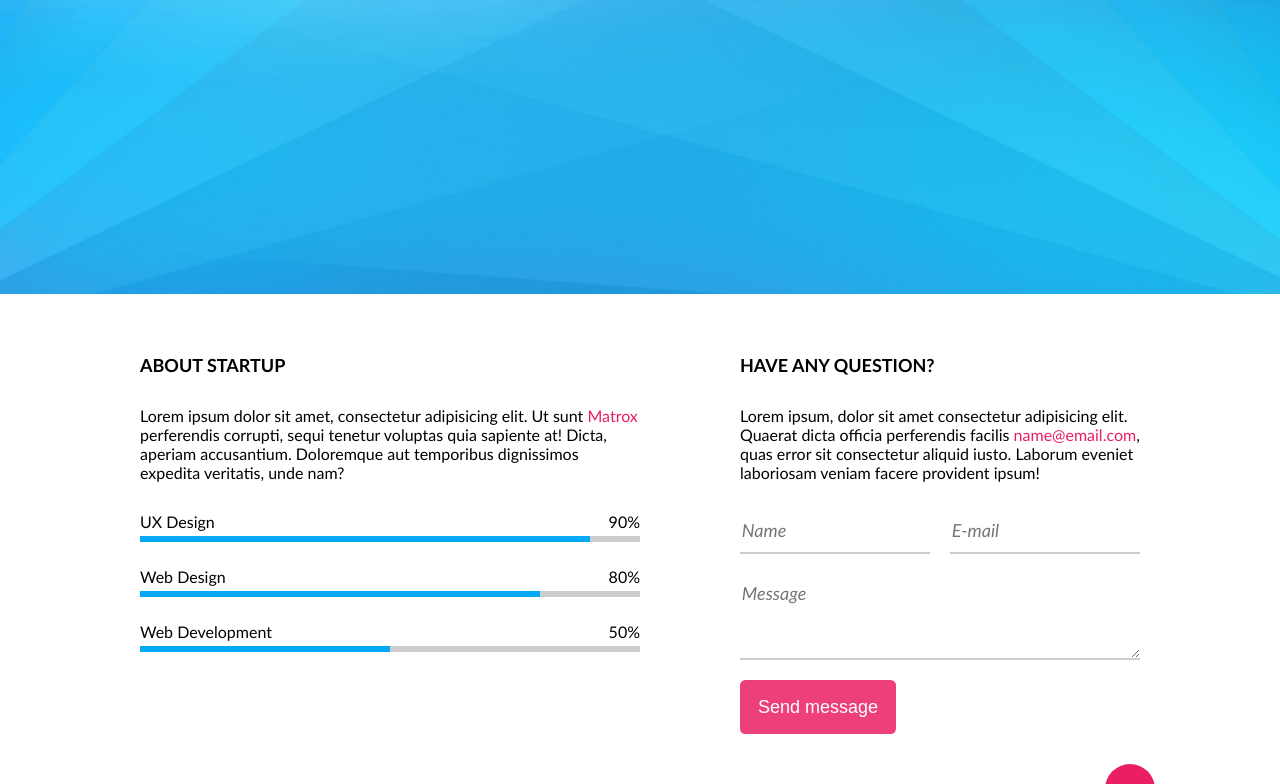
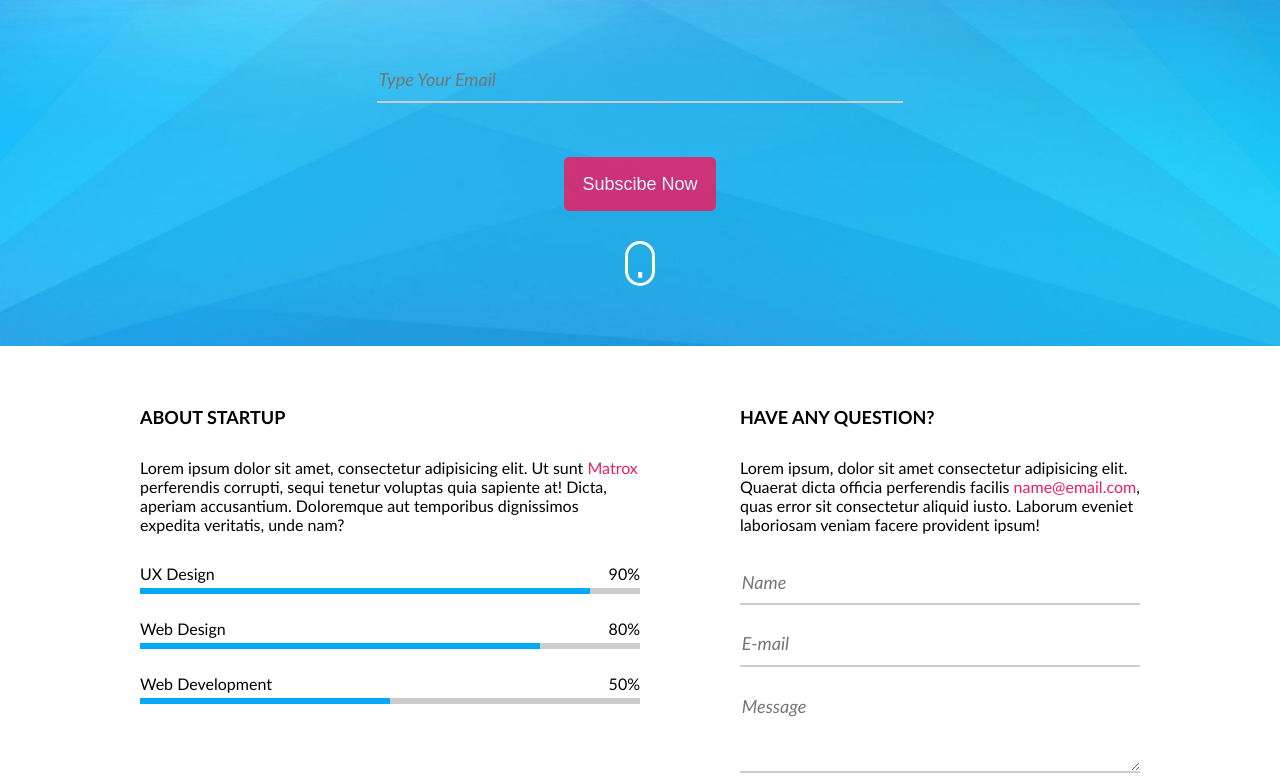
Before and after one commit to VladimirK1435/04---ComingSoon, a website: page index.html in a window 1280 px wide. Shown: the part 506-1290 px from the top of the page. Drawn offline with Linux system fonts and the light colour scheme.

Commit message:
Hero subscription form and style update.

```diff
--- a/css/components/clock.css
+++ b/css/components/clock.css
@@ -1,28 +1,32 @@
 .clock {
+  margin-top: 100px;
   display: flex;
   gap: 40px 0;
   flex-wrap: wrap;
   width: 100%;
   color: #fff;
 }
-.clock > .time {
+
+.clock>.time {
   width: 25%;
 }
-.clock > .time > .value {
+
+.clock>.time>.value {
   font-size: 60px;
 }
-.clock > .time > .label {
+
+.clock>.time>.label {
   text-transform: uppercase;
 }
 
 @media (max-width: 700px) {
-  .clock > .time {
+  .clock>.time {
     width: 50%;
   }
 }
 
 @media (max-width: 400px) {
-  .clock > .time {
+  .clock>.time {
     width: 100%;
   }
 }
--- a/css/components/form.css
+++ b/css/components/form.css
@@ -24,6 +24,7 @@ form>div>label {
 
 form>div>input,
 form>div>textarea {
+  background: transparent;
   width: 100%;
   padding: 0.5em 0.1em;
   font-size: 18px;
--- a/css/pages/home.css
+++ b/css/pages/home.css
@@ -1,6 +1,6 @@
 .container.hero {
   min-height: 100vh;
-  background-color: red;
+  /* background-color: red; */
   background-image: url(../../pic/background.png);
   background-repeat: no-repeat;
   background-position: bottom;
@@ -45,6 +45,26 @@
 
 .section-description>a:hover {
   text-decoration: underline;
+}
+
+form>label {
+  display: none;
+}
+
+form {
+  display: flex;
+  flex-direction: column;
+  gap: 20px;
+}
+
+
+form>.subscribe {
+  width: 530px;
+  padding: 0.5em 0.1em;
+  font-size: 18px;
+  line-height: 1.2em;
+  border: none;
+  margin: 25px;
 }
 
 footer.container {
--- a/index.html
+++ b/index.html
@@ -54,6 +54,15 @@
           <div class="label">Seconds</div>
         </div>
       </div>
+      <form action="/">
+        <div class="subscribe">
+          <label for="Email">Email</label>
+          <input id="email" name="email" type="email" placeholder="Type Your Email" required>
+        </div>
+        <div><button class="btn">Subscibe Now</button>
+        </div>
+      </form>
+
       <div class="mouse"></div>
     </div>
   </section>
```
Also changed, not shown: pic/CSS-Tips-for-Non-Developers-for-Basic-Site-Changes.jpg (deleted).
